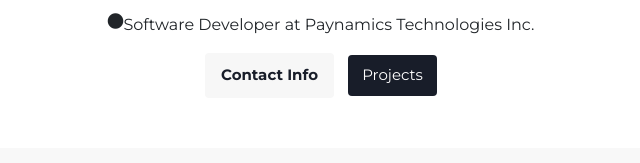
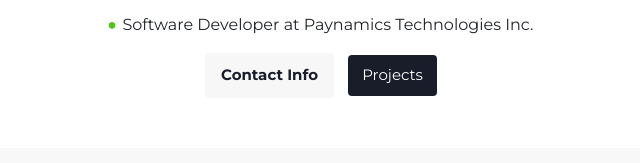
Before and after one commit to pash0107/jshpasia-portfolio, a website built with webpack: page index.html in a window 1280 px wide. Shown: the part 637-800 px from the top of the page, 319-959 px from the left. Built offline with nearby package versions, Linux system fonts and the light colour scheme; files whose address does not match are found by name.

Commit message:
Update _index.scss

```diff
--- a/src/sass/_index.scss
+++ b/src/sass/_index.scss
@@ -263,3 +263,18 @@
           text-align: center;
       }
   }
+
+.fa {
+  font-size: 70px;
+
+  &-online {
+    font-size: 7px;
+    color: #52c41a;
+    align-self: center;
+    margin-right: 7px;
+  }
+}
+
+.div-status {
+  text-align: center;
+}
```
